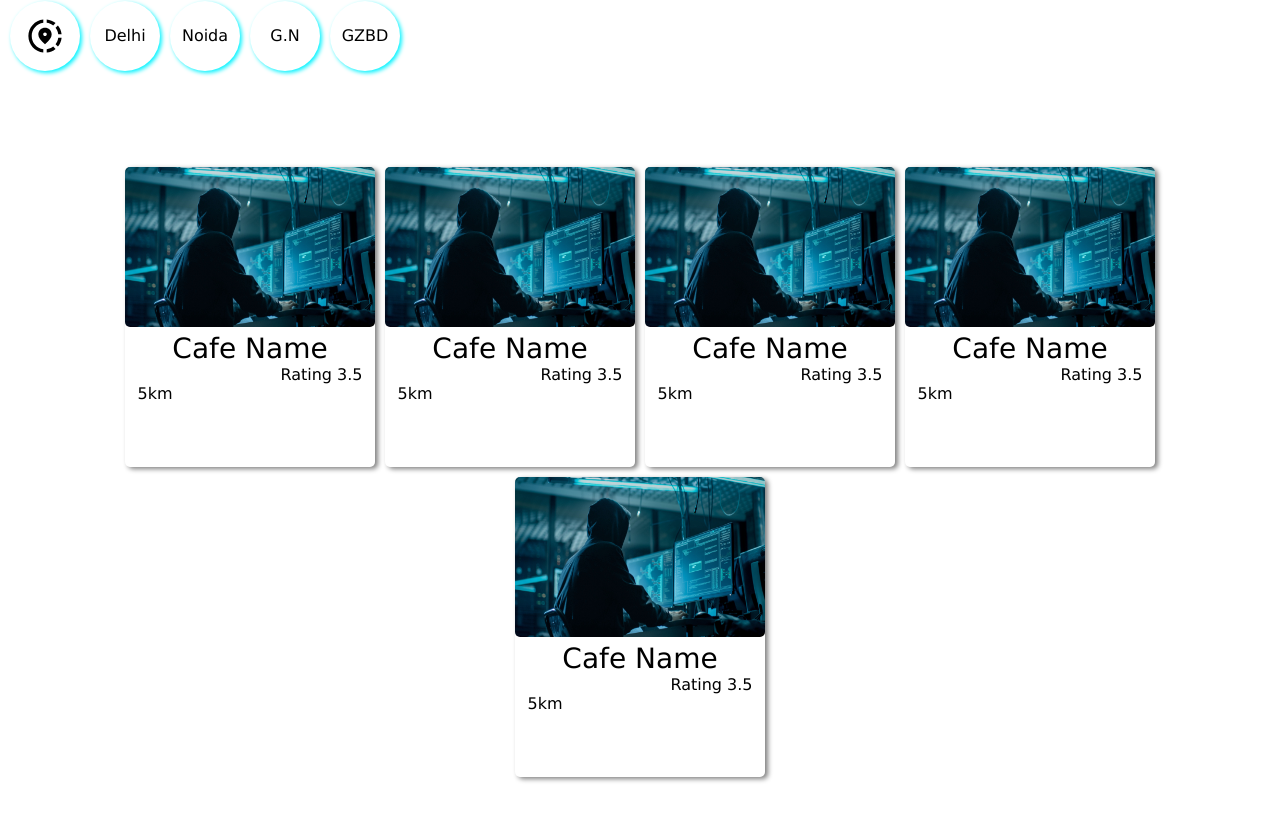
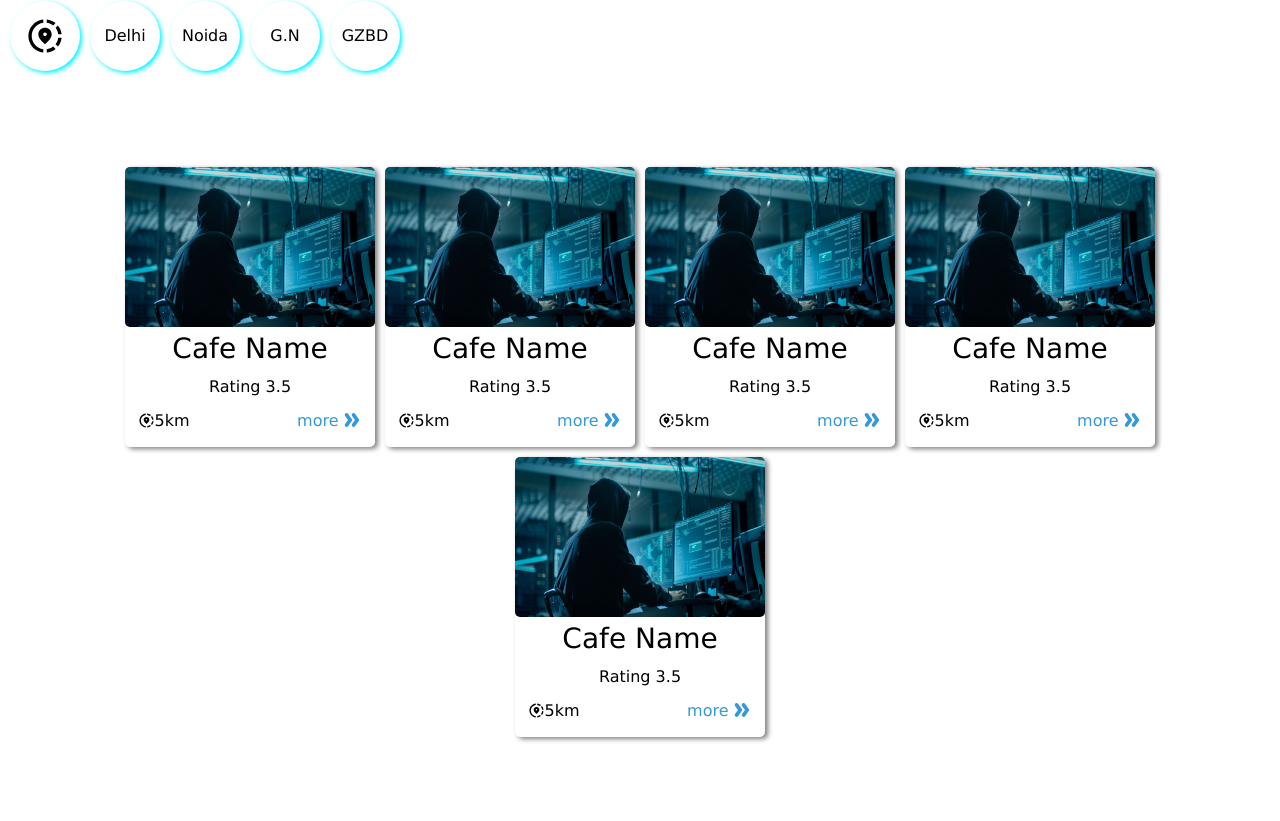
Before and after one commit to TheMrLooser/cafeProject, a React (Create React App) app: page / in a window 1280 px wide. Shown: the part 763-1584 px from the top of the page. Built offline with nearby package versions, Linux system fonts and the light colour scheme.

Commit message:
cafedetail_page

```diff
--- a/src/App.js
+++ b/src/App.js
@@ -4,6 +4,8 @@ import { ThemeProvider } from 'styled-components';
 import {Theme} from  './utils/theme'
 import { NavBar } from './components/Navbar';
 import { Home } from './pages/Home';
+import CafeDetail  from './pages/CafeDetail';
+
 
 
 function App() {
@@ -14,6 +16,7 @@ function App() {
         <NavBar/>
         <Routes>
             <Route path='/' element={<Home/>}/>
+            <Route path='/cafedetails' element={<CafeDetail/>}/>
         </Routes>
       </BrowserRouter>
     </ThemeProvider>
--- a/src/CSS/index.css
+++ b/src/CSS/index.css
@@ -4,3 +4,8 @@
 
     font-family:'Lucida Sans', 'Lucida Sans Regular', 'Lucida Grande', 'Lucida Sans Unicode', Geneva, Verdana, sans-serif;
 }
+
+.Link{
+    text-decoration: none;
+    color: inherit;
+}
--- a/src/components/Card.js
+++ b/src/components/Card.js
@@ -1,27 +1,47 @@
-import React from 'react'
-import { Container, Wrapper,ImagesContainer, DetailContainer, Heading, Rating, Distance } from '../styledComponents/Card'
-import { Images } from '../styledComponents/Card'
-import hacker from '../img/hacker.jpg'
-
+import React from "react";
+import {
+  Container,
+  Wrapper,
+  ImagesContainer,
+  DetailContainer,
+  Heading,
+  Rating,
+  Distance,
+  More,
+} from "../styledComponents/Card";
+import { Images } from "../styledComponents/Card";
+import hacker from "../img/hacker.jpg";
+import DoubleArrowRoundedIcon from "@mui/icons-material/DoubleArrowRounded";
+import ShareLocationSharpIcon from "@mui/icons-material/ShareLocationSharp";
+import { Link } from "react-router-dom";
+import "../CSS/index.css";
 
 const Card = () => {
   return (
     <Container>
       <Wrapper>
         <ImagesContainer>
-              <Images src={hacker}/>
+          <Images src={hacker} />
         </ImagesContainer>
 
         <DetailContainer>
           <Heading>Cafe Name</Heading>
           <Rating> Rating 3.5</Rating>
-              <Distance>5km</Distance>
+          <Distance>
+            {" "}
+            <div style={{ alignItems: "center", display: "flex" }}>
+              <ShareLocationSharpIcon sx={{ fontSize: "17px" }} /> 5km
+            </div>{" "}
+            <Link to={"/cafedetails"} className="Link">
+              <More>
+                more <DoubleArrowRoundedIcon />{" "}
+              </More>
+            </Link>{" "}
+          </Distance>
         </DetailContainer>
-
-
       </Wrapper>
     </Container>
-  )
-}
+  );
+};
 
-export default Card
+export default Card;
--- /dev/null
+++ b/src/pages/CafeDetail.js
@@ -0,0 +1,13 @@
+import React from 'react'
+import Slider from '../components/Slider/Slider'
+
+const CafeDetail = () => {
+  return (
+    <div>
+      <h1>CAFE DETAILS</h1>
+      <Slider></Slider>
+    </div>
+  )
+}
+
+export default CafeDetail
--- a/src/styledComponents/Card.js
+++ b/src/styledComponents/Card.js
@@ -1,4 +1,5 @@
 import styled from "styled-components";
+
 
 export const Container = styled.div`
 width:250px;
@@ -10,7 +11,7 @@ box-shadow:3px 2px 5px gray;
 export const Wrapper = styled.div`
 width:100%;
 max-width:250px;
-height:300px;
+height:280px;
 display:flex;
 align-items:center;
 justify-content:flex-start;
@@ -35,6 +36,10 @@ border-radius:5px;
 export const  DetailContainer = styled.div`
 width:100%;
 max-width: 90%;
+height:100px;
+display: flex;
+justify-content: space-between;
+flex-direction: column;
 
 `
 export const  Heading = styled.div`
@@ -46,11 +51,25 @@ width:100%;
 `
 export const  Rating = styled.div`
 display: flex;
-justify-content:flex-end;
+justify-content: center;
 width:100%;
 
 `
 export const  Distance = styled.div`
 width:100%;
+display: flex;
+justify-content: space-between;
+align-items: center;
 
 `
+
+export const More = styled.div`
+cursor: pointer;
+display: flex;
+align-items: center;
+color: #3498db;
+
+
+
+
+`
```
Lines whose indentation alone changed are shown as unchanged.
